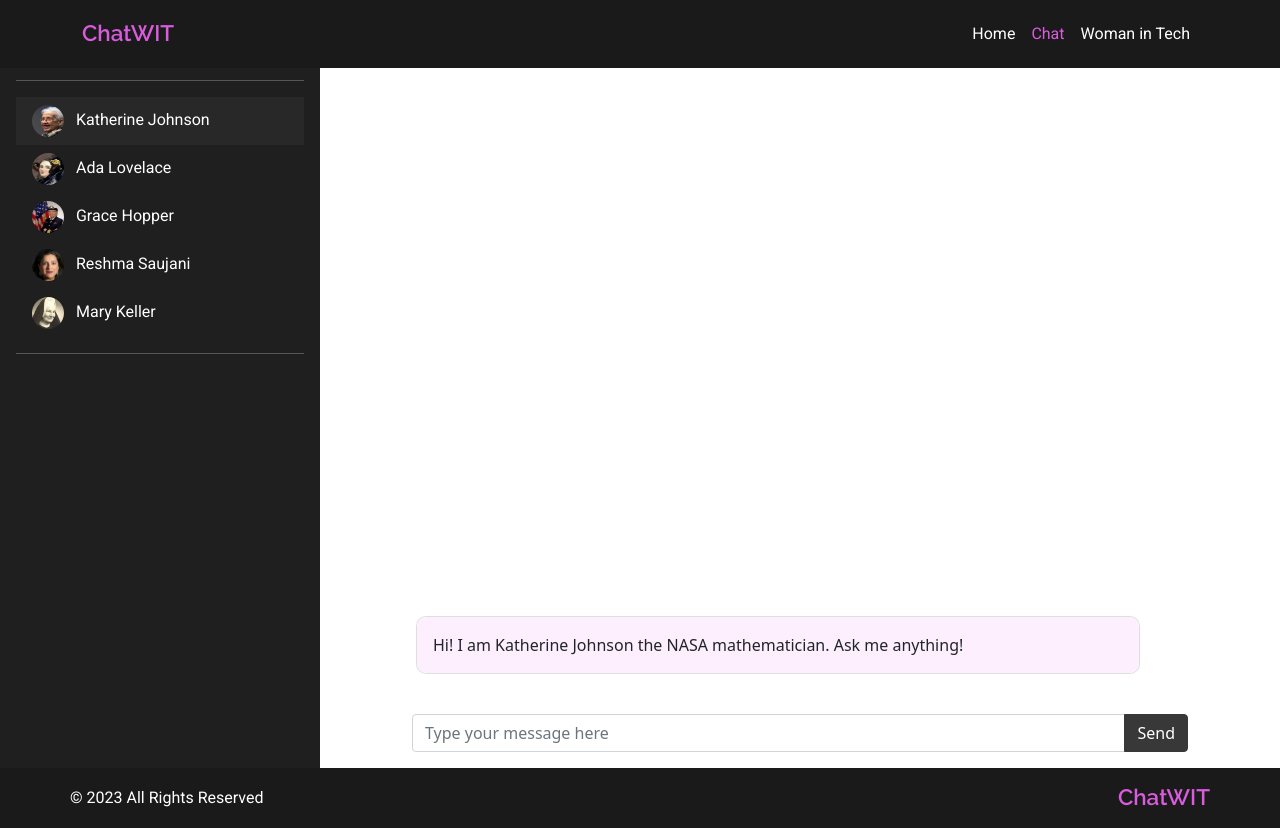
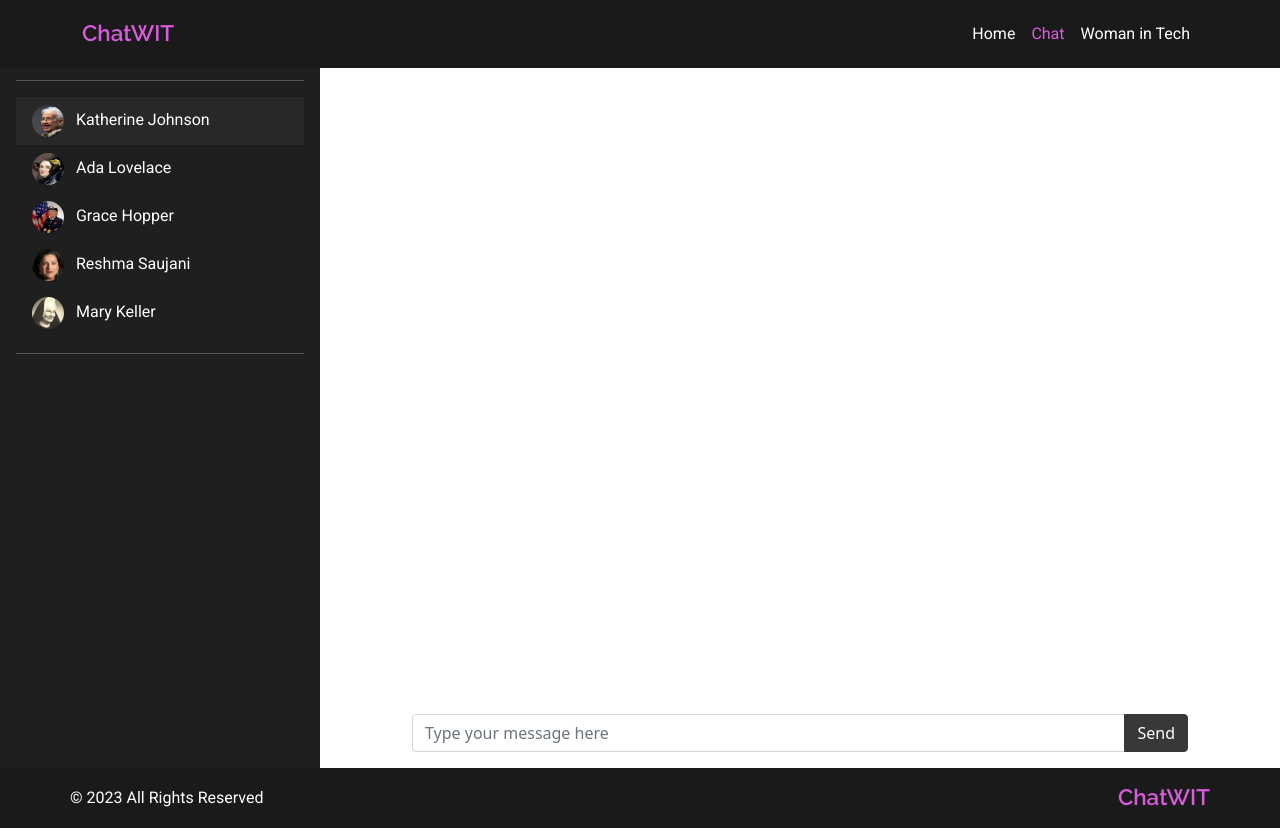
Before and after one commit to keironchaudhry/women-in-tech-hackathon, a Flask app: page /chat in a window 1280 px wide. Run offline with Flask 2, Linux system fonts and the light colour scheme; some libraries are stand-ins or nearby versions.

Commit message:
Remove default greeting message div

```diff
--- a/templates/chat.html
+++ b/templates/chat.html
@@ -99,14 +99,6 @@
                 >
                     <div class="chat-container">
                         <div id="chat_box">
-                            <div class="card my-4 ms-1 me-5">
-                                <div
-                                    class="card-body text-dark bg-reply chat-card"
-                                >
-                                    Hi! I am Katherine Johnson the NASA
-                                    mathematician. Ask me anything!
-                                </div>
-                            </div>
                         </div>
                     </div>
                     <form id="user_message_form">
```
